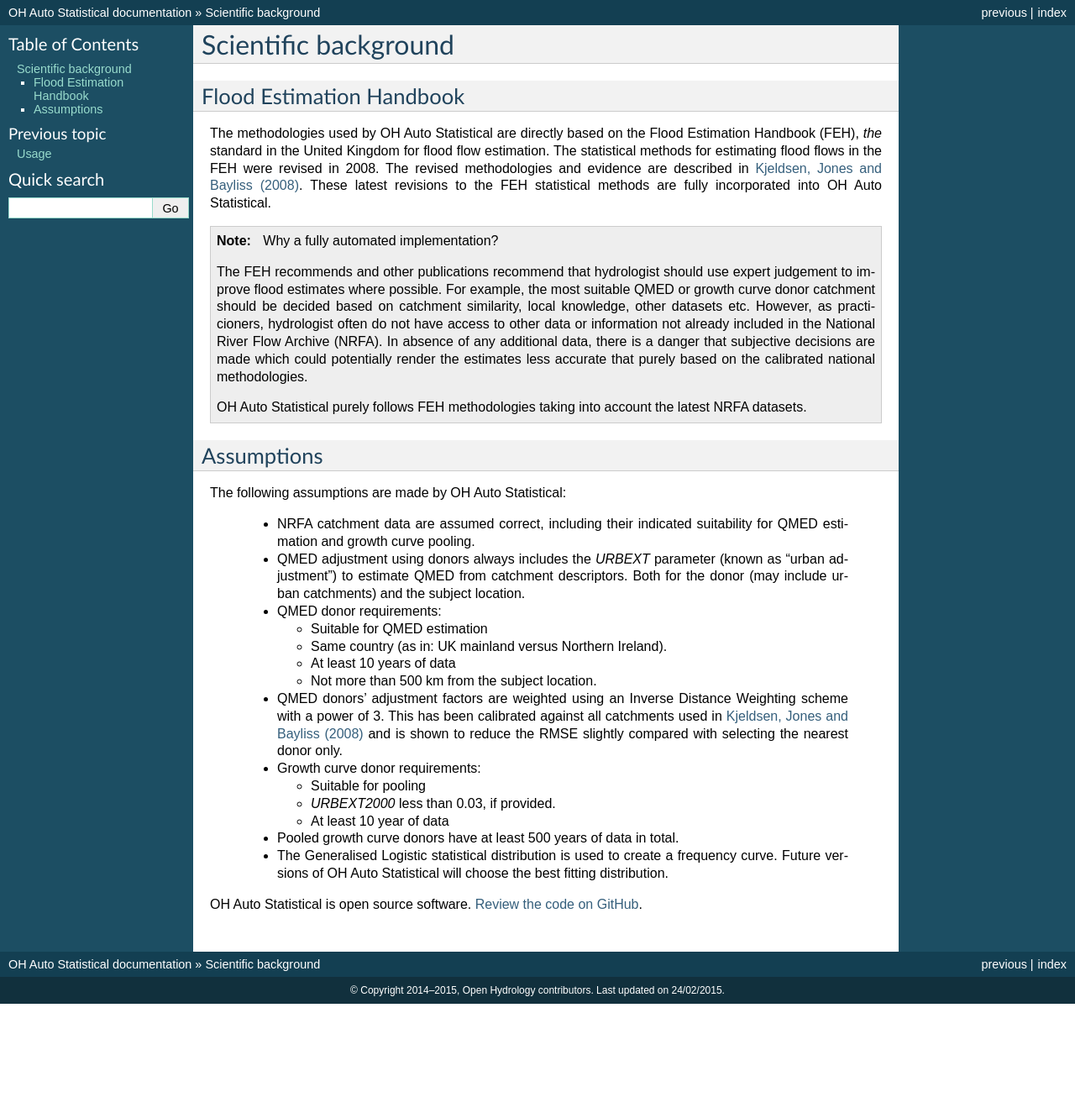
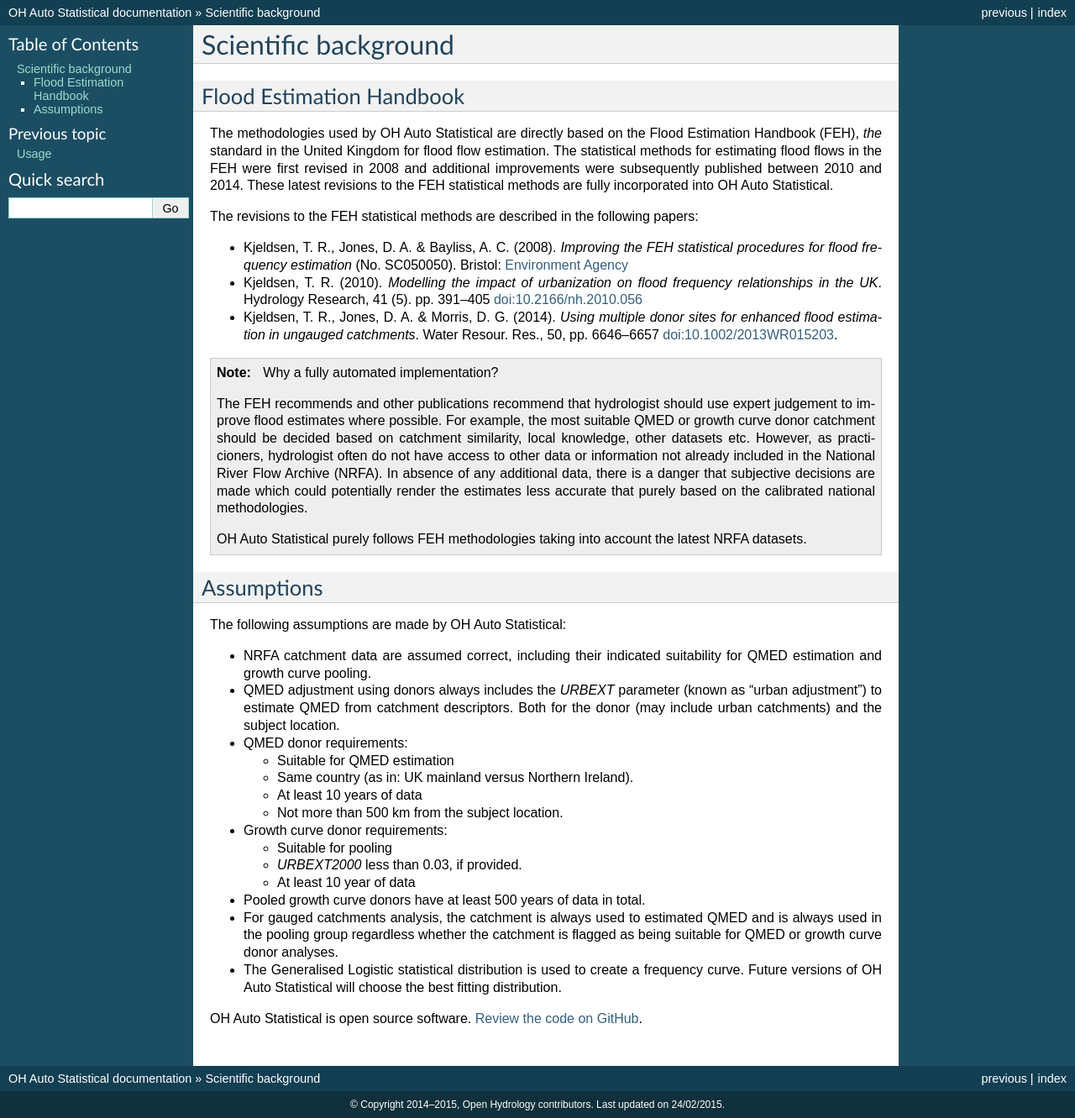
Before and after one commit to OpenHydrology/OH-Auto-Statistical, a Sphinx documentation site: the page built from docs/source/science.rst, in a window 1280 px wide. Shown: the whole page at 84% size. Built offline with Sphinx 7.4.7, drawn with Linux system fonts in a browser that asks for light colours; before the commit the page ends 1195 px from its top, so only the background shows below that.

Commit message:
doc updates

```diff
--- a/docs/source/index.rst
+++ b/docs/source/index.rst
@@ -1,8 +1,7 @@
 OH Auto Statistical
 ===================
 
-Fully automated flood estimation for UK catchments using the latest revisions to the Flood Estimation Handbook
-Statistical Method as developed by `Kjeldsen, Jones and Bayliss (2008) <https://www.gov.uk/government/publications/improving-the-flood-estimation-handbook-feh-statistical-procedures-for-flood-frequency-estimation>`_.
+Fully automated flood estimation for UK catchments using the latest revisions to the Flood Estimation Handbook.
 
 Contents:
 
--- a/docs/source/science.rst
+++ b/docs/source/science.rst
@@ -6,9 +6,20 @@
 
 The methodologies used by OH Auto Statistical are directly based on the Flood Estimation Handbook (FEH), *the* standard
 in the United Kingdom for flood flow estimation. The statistical methods for estimating flood flows in the FEH were
-revised in 2008. The revised methodologies and evidence are described in `Kjeldsen, Jones and Bayliss (2008)
-<https://www.gov.uk/government/publications/improving-the-flood-estimation-handbook-feh-statistical-procedures-for-flood-frequency-estimation>`_.
-These latest revisions to the FEH statistical methods are fully incorporated into OH Auto Statistical.
+first revised in 2008 and additional improvements were subsequently published between 2010 and 2014. These latest
+revisions to the FEH statistical methods are fully incorporated into OH Auto Statistical.
+
+The revisions to the FEH statistical methods are described in the following papers:
+
+- Kjeldsen, T. R., Jones, D. A. & Bayliss, A. C. (2008). *Improving the FEH statistical procedures for flood frequency
+  estimation* (No. SC050050). Bristol: `Environment Agency <https://www.gov.uk/government/publications/improving-the-flood-estimation-handbook-feh-statistical-procedures-for-flood-frequency-estimation>`_
+
+- Kjeldsen, T. R. (2010). *Modelling the impact of urbanization on flood frequency relationships in the UK*. Hydrology
+  Research, 41 (5). pp. 391‒405 `doi:10.2166/nh.2010.056 <http://doi.org/10.2166/nh.2010.056>`_
+
+- Kjeldsen, T. R., Jones, D. A. & Morris, D. G. (2014). *Using multiple donor sites for enhanced flood estimation in
+  ungauged catchments*. Water Resour. Res., 50, pp. 6646‒6657 `doi:10.1002/2013WR015203 <http://doi.org/10.1002/2013WR015203>`_.
+
 
 .. note::
    Why a fully automated implementation?
@@ -27,30 +38,28 @@
 
 The following assumptions are made by OH Auto Statistical:
 
- - NRFA catchment data are assumed correct, including their indicated suitability for QMED estimation and growth curve
-   pooling.
- - QMED adjustment using donors always includes the `URBEXT` parameter (known as "urban adjustment") to estimate QMED
-   from catchment descriptors. Both for the donor (may include urban catchments) and the subject location.
- - QMED donor requirements:
+- NRFA catchment data are assumed correct, including their indicated suitability for QMED estimation and growth curve
+  pooling.
+- QMED adjustment using donors always includes the `URBEXT` parameter (known as "urban adjustment") to estimate QMED
+  from catchment descriptors. Both for the donor (may include urban catchments) and the subject location.
+- QMED donor requirements:
 
-   - Suitable for QMED estimation
-   - Same country (as in: UK mainland versus Northern Ireland).
-   - At least 10 years of data
-   - Not more than 500 km from the subject location.
+  - Suitable for QMED estimation
+  - Same country (as in: UK mainland versus Northern Ireland).
+  - At least 10 years of data
+  - Not more than 500 km from the subject location.
 
- - QMED donors' adjustment factors are weighted using an Inverse Distance Weighting scheme with a power of 3. This has
-   been calibrated against all catchments used in `Kjeldsen, Jones and Bayliss (2008)
-   <https://www.gov.uk/government/publications/improving-the-flood-estimation-handbook-feh-statistical-procedures-for-flood-frequency-estimation>`_
-   and is shown to reduce the RMSE slightly compared with selecting the nearest donor only.
- - Growth curve donor requirements:
+- Growth curve donor requirements:
 
-   - Suitable for pooling
-   - `URBEXT2000` less than 0.03, if provided.
-   - At least 10 year of data
+  - Suitable for pooling
+  - `URBEXT2000` less than 0.03, if provided.
+  - At least 10 year of data
 
- - Pooled growth curve donors have at least 500 years of data in total.
- - The Generalised Logistic statistical distribution is used to create a frequency curve. Future versions of OH Auto
-   Statistical will choose the best fitting distribution.
+- Pooled growth curve donors have at least 500 years of data in total.
+- For gauged catchments analysis, the catchment is always used to estimated QMED and is always used in the pooling
+  group regardless whether the catchment is flagged as being suitable for QMED or growth curve donor analyses.
+- The Generalised Logistic statistical distribution is used to create a frequency curve. Future versions of OH Auto
+  Statistical will choose the best fitting distribution.
 
 OH Auto Statistical is open source software. `Review the code on GitHub
 <https://github.com/OpenHydrology/OH-Auto-Statistical>`_.
```
